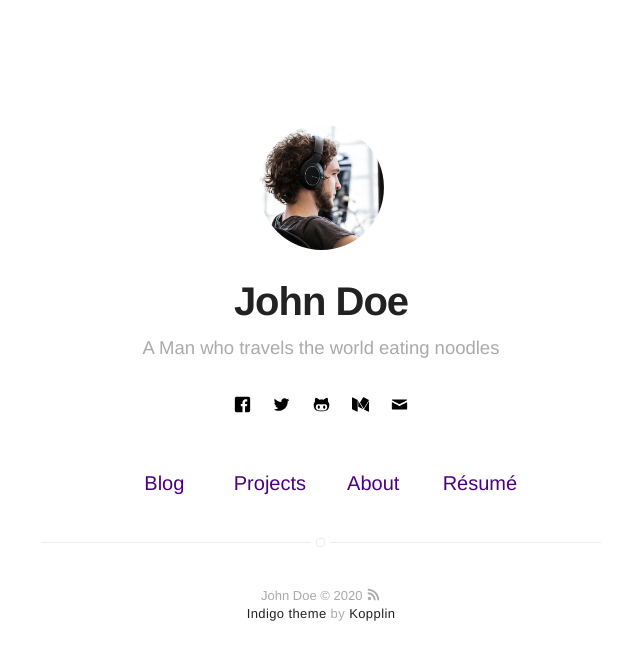
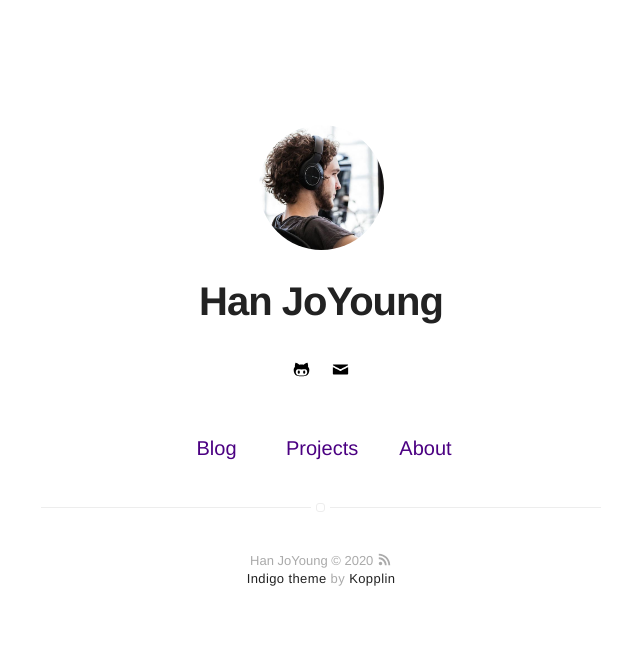
Before and after one commit to hjyoung001/hjyoung001.github.io, a Jekyll site: the page built from index.html, in a window 1280 px wide. Shown: the top 660 px of the page, without its empty margins (319-959 px from the left). Built offline with Jekyll 4.4.1, drawn with Linux system fonts in a browser that asks for light colours; part of the change alters nothing that is shown.

Commit message:
Update _config.yml

```diff
--- a/_config.yml
+++ b/_config.yml
@@ -1,6 +1,6 @@
 # main text of home
-name: John Doe
-bio: A Man who travels the world eating noodles
+name: Han JoYoung
+bio:
 
 # twitter summary info
 description: A blog about technology and stuff related
@@ -12,7 +12,7 @@ picture: assets/images/profile.jpg
 
 # If you want to include your resume, set to true
 # and specify source (external or local).
-resume: true
+resume: false
 resume-external: true
 resume-url: https://google.com/?q=my+resume
 
@@ -34,23 +34,23 @@ disqus:
   categories: [blog, project] # only show disqus for posts that have these categories
 
 # if you don't have any of social below, comment the line
-facebook: myfacebook
-twitter: mytwitter
+# facebook: myfacebook
+# twitter: mytwitter
 # instagram: myinstagram
 # pinterest: mypinterest
 # linkedin: mylinkedin
 # youtube: myyoutube
 # spotify: myspotify
-github: mygithub
+github: hjyoung001
 # gitlab: mygitlab
 # lastfm: mylastfm
 # stackoverflow: 7044681/mystackoverflow
 # quora: userquora
 # reddit: username
-medium: medium
+# medium: medium
 # vimeo: myvimeo
 # lanyrd: mylanyrd
-email: myemail@gmail.com
+email: hjyoung001@gmail.com
 
 authors:
     johndoe:
```
